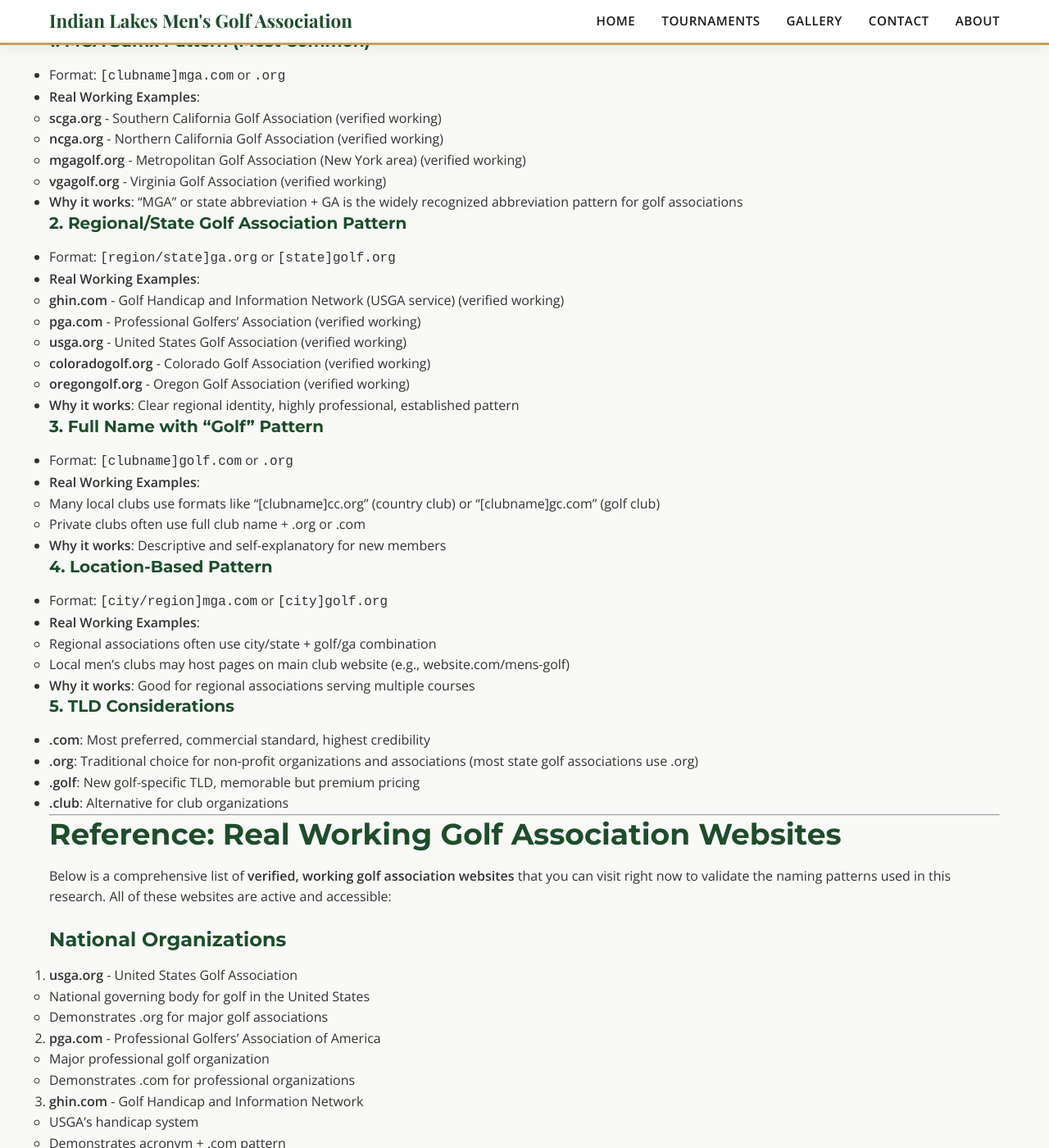
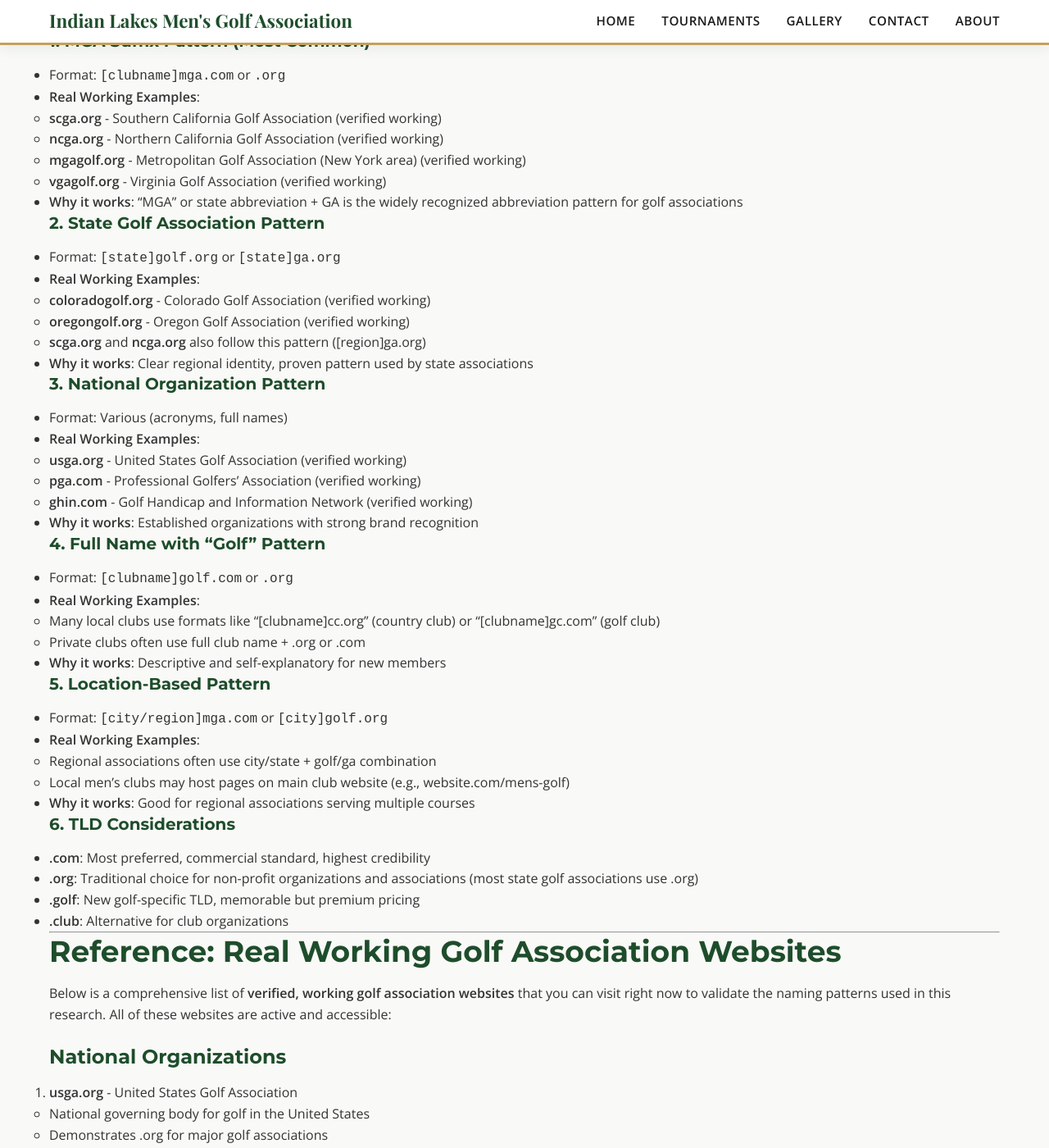
Before and after one commit to lslatz/mens-golf-assoc-website, a Jekyll site: the page built from DOMAIN_RECOMMENDATIONS.md, in a window 1280 px wide and 1400 px high, scrolled down 1683 px. Shown: the whole window at 82% size. Built offline with Jekyll 4.4.1, drawn with Linux system fonts in a browser that asks for light colours; our own code applies the rules of GitHub Pages for plain Markdown files; some of the changed text lies outside the part shown.

Commit message:
Fix pattern categorization and formatting in domain recommendations
Co-authored-by: lslatz <68198732+lslatz@users.noreply.github.com>

```diff
--- a/DOMAIN_RECOMMENDATIONS.md
+++ b/DOMAIN_RECOMMENDATIONS.md
@@ -60,31 +60,37 @@ Based on industry research, men's golf associations typically use these domain p
   - **vgagolf.org** - Virginia Golf Association (verified working)
 - **Why it works**: "MGA" or state abbreviation + GA is the widely recognized abbreviation pattern for golf associations
 
-#### 2. **Regional/State Golf Association Pattern**
-- Format: `[region/state]ga.org` or `[state]golf.org`
+#### 2. **State Golf Association Pattern**
+- Format: `[state]golf.org` or `[state]ga.org`
 - **Real Working Examples**:
-  - **ghin.com** - Golf Handicap and Information Network (USGA service) (verified working)
-  - **pga.com** - Professional Golfers' Association (verified working)
-  - **usga.org** - United States Golf Association (verified working)
   - **coloradogolf.org** - Colorado Golf Association (verified working)
   - **oregongolf.org** - Oregon Golf Association (verified working)
-- **Why it works**: Clear regional identity, highly professional, established pattern
+  - **scga.org** and **ncga.org** also follow this pattern ([region]ga.org)
+- **Why it works**: Clear regional identity, proven pattern used by state associations
 
-#### 3. **Full Name with "Golf" Pattern**
+#### 3. **National Organization Pattern**
+- Format: Various (acronyms, full names)
+- **Real Working Examples**:
+  - **usga.org** - United States Golf Association (verified working)
+  - **pga.com** - Professional Golfers' Association (verified working)
+  - **ghin.com** - Golf Handicap and Information Network (verified working)
+- **Why it works**: Established organizations with strong brand recognition
+
+#### 4. **Full Name with "Golf" Pattern**
 - Format: `[clubname]golf.com` or `.org`
 - **Real Working Examples**:
   - Many local clubs use formats like "[clubname]cc.org" (country club) or "[clubname]gc.com" (golf club)
   - Private clubs often use full club name + .org or .com
 - **Why it works**: Descriptive and self-explanatory for new members
 
-#### 4. **Location-Based Pattern**
+#### 5. **Location-Based Pattern**
 - Format: `[city/region]mga.com` or `[city]golf.org`
 - **Real Working Examples**:
   - Regional associations often use city/state + golf/ga combination
   - Local men's clubs may host pages on main club website (e.g., website.com/mens-golf)
 - **Why it works**: Good for regional associations serving multiple courses
 
-#### 5. **TLD Considerations**
+#### 6. **TLD Considerations**
 - **.com**: Most preferred, commercial standard, highest credibility
 - **.org**: Traditional choice for non-profit organizations and associations (most state golf associations use .org)
 - **.golf**: New golf-specific TLD, memorable but premium pricing
@@ -124,7 +130,7 @@ Below is a comprehensive list of **verified, working golf association websites**
 
 7. **vgagolf.org** - Virginia Golf Association
    - State association
-   - Demonstrates [state]gagolf.org pattern
+   - Demonstrates [state]ga golf.org pattern
 
 8. **coloradogolf.org** - Colorado Golf Association
    - State association
```
